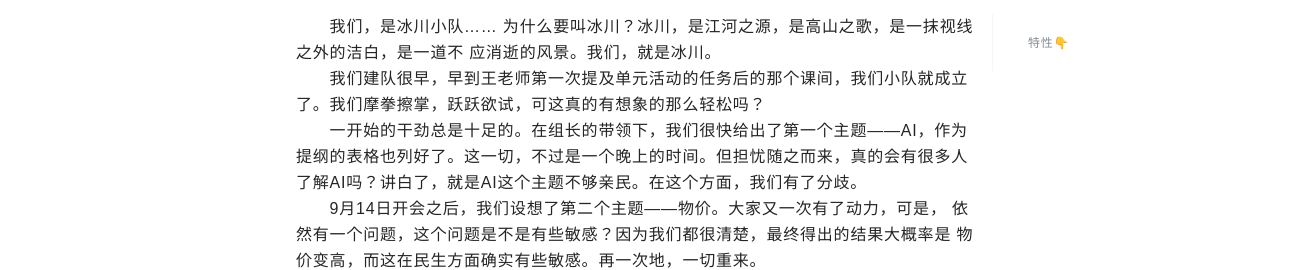
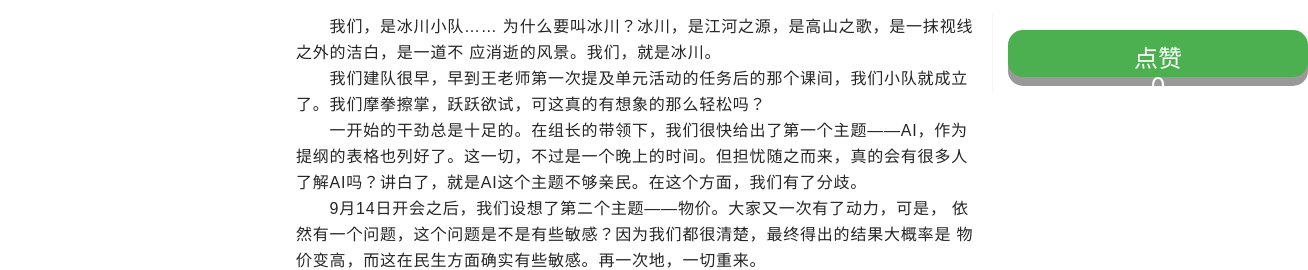
Before and after one commit to CPSczl/CPSczl.github.io, a plain HTML site: page post/新闻采访——纪实/index.html in a window 1280 px wide. Shown: the part 536-806 px from the top of the page, 1308 px wide, since content can reach past the window. Drawn offline with nearby package versions, Linux system fonts and the light colour scheme; a web font is replaced by a local one.

Commit message:
Add files via upload

```diff
--- a/post/新闻采访——纪实/index.html
+++ b/post/新闻采访——纪实/index.html
@@ -95,7 +95,7 @@
 
           <div class="post-content-wrapper">
             <div class="post-content">
-              <p>    &emsp;&emsp;我们，是冰川小队……
+              <p> &emsp;&emsp;我们，是冰川小队……
                 为什么要叫冰川？冰川，是江河之源，是高山之歌，是一抹视线之外的洁白，是一道不
                 应消逝的风景。我们，就是冰川。<br>
                 &emsp;&emsp;我们建队很早，早到王老师第一次提及单元活动的任务后的那个课间，我们小队就成立
@@ -195,11 +195,52 @@
                 我们自己做的，虽然达不到预想，但依然值得我们自豪。</p>
 
             </div>
+
+
+            <style>
+              .button {
+                display: inline-block;
+                padding: 15px 25px;
+                font-size: 24px;
+                cursor: pointer;
+                text-align: center;
+                text-decoration: none;
+                outline: none;
+                color: #fff;
+                background-color: #4CAF50;
+                border: none;
+                border-radius: 15px;
+                box-shadow: 0 9px #999;
+              }
+
+              .button:hover {
+                background-color: #3e8e41
+              }
+
+              .button:active {
+                background-color: #3e8e41;
+                box-shadow: 0 5px #666;
+                transform: translateY(4px);
+              }
+            </style>
+
+
             <div class="toc-container">
               <ul class="markdownIt-TOC">
                 <li>
                   <ul>
-                    <li><a href="#%E7%89%B9%E6%80%A7">特性👇</a></li>
+                    <div>
+                      <button class="button" id="like" onclick="like()">点赞 <p id="tag">0</p></button>
+
+                      <script>
+                        var love = 0;
+                        function like() {
+                          love++;
+                          document.getElementById('tag').innerHTML = love;
+                        }
+                      </script>
+                    </div>
+
                   </ul>
                 </li>
               </ul>
@@ -214,7 +255,7 @@
 
 
       <div class="site-footer">
-        Thank you for the support of  <a href="https://cps.rth1.link/" target="_blank"> CPS </a>  Studio
+        Thank you for the support of <a href="https://cps.rth1.link/" target="_blank"> CPS </a> Studio
         <a class="rss" href="https://CPSczl.github.io/atom.xml" target="_blank">
           <i class="ri-rss-line"></i> RSS
         </a>
--- a/styles/main.css
+++ b/styles/main.css
@@ -7,11 +7,13 @@
 html {
   box-sizing: border-box;
 }
+
 *,
 *::before,
 *::after {
   box-sizing: inherit;
 }
+
 /**
  * Use a more readable tab size (opinionated).
  */
@@ -19,6 +21,7 @@ html {
   -moz-tab-size: 4;
   tab-size: 4;
 }
+
 /**
  * 1. Correct the line height in all browsers.
  * 2. Prevent adjustments of font size after orientation changes in iOS.
@@ -29,6 +32,7 @@ html {
   -webkit-text-size-adjust: 100%;
   /* 2 */
 }
+
 /* Sections
    ========================================================================== */
 /**
@@ -37,12 +41,14 @@ html {
 body {
   margin: 0;
 }
+
 /**
  * Improve consistency of default fonts in all browsers. (https://github.com/sindresorhus/modern-normalize/issues/3)
  */
 body {
   font-family: -apple-system, BlinkMacSystemFont, 'Segoe UI', Roboto, Helvetica, Arial, sans-serif, 'Apple Color Emoji', 'Segoe UI Emoji', 'Segoe UI Symbol';
 }
+
 /* Grouping content
    ========================================================================== */
 /* Text-level semantics
@@ -53,6 +59,7 @@ body {
 abbr[title] {
   text-decoration: underline dotted;
 }
+
 /**
  * Add the correct font weight in Chrome, Edge, and Safari.
  */
@@ -60,6 +67,7 @@ b,
 strong {
   font-weight: bolder;
 }
+
 /**
  * 1. Improve consistency of default fonts in all browsers. (https://github.com/sindresorhus/modern-normalize/issues/3)
  * 2. Correct the odd `em` font sizing in all browsers.
@@ -73,12 +81,14 @@ pre {
   font-size: 1em;
   /* 2 */
 }
+
 /**
  * Add the correct font size in all browsers.
  */
 small {
   font-size: 80%;
 }
+
 /**
  * Prevent `sub` and `sup` elements from affecting the line height in all browsers.
  */
@@ -89,12 +99,15 @@ sup {
   position: relative;
   vertical-align: baseline;
 }
+
 sub {
   bottom: -0.25em;
 }
+
 sup {
   top: -0.5em;
 }
+
 /* Forms
    ========================================================================== */
 /**
@@ -115,6 +128,7 @@ textarea {
   margin: 0;
   /* 2 */
 }
+
 /**
  * Remove the inheritance of text transform in Edge and Firefox.
  * 1. Remove the inheritance of text transform in Firefox.
@@ -124,6 +138,7 @@ select {
   /* 1 */
   text-transform: none;
 }
+
 /**
  * Correct the inability to style clickable types in iOS and Safari.
  */
@@ -133,6 +148,7 @@ button,
 [type='submit'] {
   -webkit-appearance: button;
 }
+
 /**
  * Remove the inner border and padding in Firefox.
  */
@@ -143,6 +159,7 @@ button::-moz-focus-inner,
   border-style: none;
   padding: 0;
 }
+
 /**
  * Restore the focus styles unset by the previous rule.
  */
@@ -152,24 +169,28 @@ button:-moz-focusring,
 [type='submit']:-moz-focusring {
   outline: 1px dotted ButtonText;
 }
+
 /**
  * Correct the padding in Firefox.
  */
 fieldset {
   padding: 0.35em 0.75em 0.625em;
 }
+
 /**
  * Remove the padding so developers are not caught out when they zero out `fieldset` elements in all browsers.
  */
 legend {
   padding: 0;
 }
+
 /**
  * Add the correct vertical alignment in Chrome and Firefox.
  */
 progress {
   vertical-align: baseline;
 }
+
 /**
  * Correct the cursor style of increment and decrement buttons in Safari.
  */
@@ -177,6 +198,7 @@ progress {
 [type='number']::-webkit-outer-spin-button {
   height: auto;
 }
+
 /**
  * 1. Correct the odd appearance in Chrome and Safari.
  * 2. Correct the outline style in Safari.
@@ -187,12 +209,14 @@ progress {
   outline-offset: -2px;
   /* 2 */
 }
+
 /**
  * Remove the inner padding in Chrome and Safari on macOS.
  */
 [type='search']::-webkit-search-decoration {
   -webkit-appearance: none;
 }
+
 /**
  * 1. Correct the inability to style clickable types in iOS and Safari.
  * 2. Change font properties to `inherit` in Safari.
@@ -203,6 +227,7 @@ progress {
   font: inherit;
   /* 2 */
 }
+
 /* Interactive
    ========================================================================== */
 /*
@@ -211,12 +236,14 @@ progress {
 summary {
   display: list-item;
 }
+
 *,
 *:before,
 *:after {
   margin: 0;
   padding: 0;
 }
+
 html,
 body,
 div,
@@ -301,22 +328,27 @@ video {
   border: 0;
   vertical-align: baseline;
 }
+
 html {
   font-size: 58%;
 }
+
 body {
   color: rgba(0, 0, 0, 0.86);
   font: 400 16px/1.42 -apple-system, BlinkMacSystemFont, "Helvetica Neue", "PingFang SC", "Hiragino Sans GB", "Droid Sans Fallback", "Microsoft YaHei", sans-serif;
   letter-spacing: 0.05em;
 }
+
 a {
   color: rgba(0, 0, 0, 0.98);
   text-decoration: none;
   transition: all 0.3s;
 }
+
 a:hover {
   color: #006CFF;
 }
+
 body,
 div,
 a,
@@ -337,12 +369,14 @@ td {
   margin: 0;
   padding: 0;
 }
+
 .main {
   max-width: 800px;
   min-height: 100vh;
   margin: 0 auto;
   background: #fff;
 }
+
 .main .main-content {
   flex: 1;
   display: flex;
@@ -350,60 +384,73 @@ td {
   flex-direction: column;
   padding: 0 24px;
 }
+
 .site-header {
   padding: 48px 0;
   text-align: center;
 }
+
 .site-header .site-title {
   font-size: 32px;
   font-weight: bold;
 }
+
 .site-header .site-description {
   font-size: 16px;
   padding: 24px;
   color: #495057;
   font-weight: lighter;
 }
+
 .site-header .menu-container {
   display: flex;
   justify-content: center;
   flex-wrap: wrap;
 }
+
 .site-header .menu-container a.menu {
   font-size: 16px;
   padding: 8px 16px;
   flex-shrink: 0;
   font-weight: 600;
 }
+
 .site-header .avatar {
   margin-bottom: 24px;
   border-radius: 50%;
   width: 120px;
   height: 120px;
 }
+
 .site-header .social-container {
   padding: 16px;
   font-size: 18px;
 }
+
 .site-header .social-container a {
   margin: 4px 8px;
   color: #868e96;
 }
+
 @media (max-width: 600px) {
   .site-header {
     padding: 24px 0 0;
   }
+
   .site-header .avatar {
     width: 80px;
     height: 80px;
   }
 }
+
 .post-container {
   flex: 1;
 }
+
 .post-container .post {
   padding-bottom: 32px;
 }
+
 .post-container .post .post-title {
   font-size: 28px;
   text-align: center;
@@ -411,23 +458,28 @@ td {
   font-weight: 900;
   letter-spacing: 0.02em;
 }
+
 .post-container .post .post-info {
   text-align: center;
   font-size: 12px;
   padding-bottom: 24px;
 }
-.post-container .post .post-info > span {
+
+.post-container .post .post-info>span {
   color: #5E5E5E;
 }
-.post-container .post .post-info > span:not(:first-child):before {
+
+.post-container .post .post-info>span:not(:first-child):before {
   content: "/ ";
   font-size: 10px;
   color: rgba(0, 0, 0, 0.1);
   margin: 0 4px;
 }
+
 .post-container .post .post-info .post-tag {
   padding: 8px 8px;
 }
+
 .post-container .post .post-feature-image {
   display: block;
   width: 100%;
@@ -438,28 +490,35 @@ td {
   background-position: center;
   transition: all 0.3s;
 }
+
 .post-container .post .post-feature-image img {
   width: 100%;
 }
+
 .post-container .post .post-feature-image:hover {
   transform: scale(1.0082);
 }
+
 .post-container .post .post-abstract {
   padding: 24px 0;
   line-height: 1.5;
   font-size: 16px;
 }
+
 .post-container .post .post-abstract strong {
   font-weight: bolder;
 }
+
 .post-container .post .post-abstract a {
   color: #006CFF;
   transition: all 0.3s;
 }
+
 .post-container .post .post-abstract a:hover {
   color: #0061e6;
   border-bottom: 1px dotted #0061e6;
 }
+
 .post-container .post .post-abstract code {
   font-family: monospace;
   font-size: inherit;
@@ -471,53 +530,66 @@ td {
   word-wrap: break-word;
   text-indent: 0;
 }
+
 .pagination-container {
   padding: 32px 16px;
   overflow: hidden;
 }
+
 .pagination-container .prev-page {
   float: left;
 }
+
 .pagination-container .next-page {
   float: right;
 }
+
 .pagination-container .prev-page,
 .pagination-container .next-page {
   padding: 6px 12px;
   font-weight: bold;
   border-bottom: 2px solid transparent;
 }
+
 .pagination-container .prev-page:hover,
 .pagination-container .next-page:hover {
   border-bottom: 2px solid;
 }
+
 @media (max-width: 600px) {
   .post-container .post {
     padding: 16px 16px;
   }
+
   .post-container .post .post-title {
     padding: 16px 0;
     font-size: 24px;
   }
+
   .post-container .post .post-abstract {
     padding: 16px 0;
   }
+
   .post-container .post .post-feature-image {
     padding-top: 56.25%;
   }
 }
+
 .post-detail {
   flex: 1;
 }
+
 .post-detail .post {
   padding: 24px 32px;
 }
+
 .post-detail .post .post-feature-image {
   width: 100%;
   height: auto;
   margin-bottom: 24px;
   border-radius: 2px;
 }
+
 .post-detail .post .post-title {
   font-size: 32px;
   text-align: center;
@@ -525,41 +597,50 @@ td {
   font-weight: 900;
   letter-spacing: 0.02em;
 }
+
 .post-detail .post .post-info {
   text-align: center;
   font-size: 12px;
   padding-bottom: 24px;
 }
-.post-detail .post .post-info > span {
+
+.post-detail .post .post-info>span {
   color: #5E5E5E;
 }
-.post-detail .post .post-info > span:not(:first-child):before {
+
+.post-detail .post .post-info>span:not(:first-child):before {
   content: "/ ";
   font-size: 10px;
   color: rgba(0, 0, 0, 0.1);
   margin: 0 4px;
 }
+
 .post-detail .post .post-info .post-tag {
   padding: 8px 8px;
 }
+
 .post-detail .post .post-content-wrapper {
   display: flex;
 }
+
 .post-detail .post .post-content {
   width: 100%;
   flex-shrink: 0;
   font-family: "Droid Serif", "PingFang SC", "Hiragino Sans GB", "Droid Sans Fallback", "Microsoft YaHei", sans-serif;
 }
+
 .post-detail .post .post-content a {
   color: rgba(0, 0, 0, 0.98);
   word-wrap: break-word;
   text-decoration: none;
   border-bottom: 1px solid rgba(0, 0, 0, 0.26);
 }
+
 .post-detail .post .post-content a:hover {
   color: #0061e6;
   border-bottom: 1px solid #0061e6;
 }
+
 .post-detail .post .post-content img {
   display: block;
   box-shadow: 0 0 30px #eee;
@@ -567,6 +648,7 @@ td {
   border-radius: 2px;
   margin: 24px auto;
 }
+
 .post-detail .post .post-content p {
   line-height: 1.62;
   margin-bottom: 1.12em;
@@ -574,6 +656,7 @@ td {
   letter-spacing: 0.05em;
   hyphens: auto;
 }
+
 .post-detail .post .post-content p code,
 .post-detail .post .post-content li code {
   font-family: 'Source Code Pro', Consolas, Menlo, Monaco, 'Courier New', monospace;
@@ -586,11 +669,13 @@ td {
   margin-left: 0.125em;
   margin-right: 0.125em;
 }
+
 .post-detail .post .post-content pre {
   margin-bottom: 1.5rem;
   padding: 0;
   position: relative;
 }
+
 .post-detail .post .post-content pre code {
   font-size: 0.96em;
   font-family: 'Source Code Pro', Consolas, Menlo, Monaco, 'Courier New', monospace;
@@ -598,12 +683,14 @@ td {
   border-radius: 5px;
   line-height: 1.5;
 }
+
 .post-detail .post .post-content blockquote {
   color: #9a9a9a;
   position: relative;
   padding: 0.4em 0 0 2.2em;
   font-size: 0.96em;
 }
+
 .post-detail .post .post-content blockquote:before {
   position: absolute;
   top: -4px;
@@ -612,29 +699,35 @@ td {
   font: 700 62px/1 serif;
   color: rgba(0, 0, 0, 0.1);
 }
+
 .post-detail .post .post-content table {
   border-collapse: collapse;
   margin: 1rem 0;
   display: block;
   overflow-x: auto;
 }
+
 .post-detail .post .post-content tr {
   border-top: 1px solid #dfe2e5;
 }
+
 .post-detail .post .post-content td,
 .post-detail .post .post-content th {
   border: 1px solid #dfe2e5;
   padding: 0.6em 1em;
 }
+
 .post-detail .post .post-content ul,
 .post-detail .post .post-content ol {
   padding-left: 35px;
   line-height: 1.725;
   margin-bottom: 16px;
 }
+
 .post-detail .post .post-content ul {
   list-style-type: square;
 }
+
 .post-detail .post .post-content h1,
 .post-detail .post .post-content h2,
 .post-detail .post .post-content h3,
@@ -645,30 +738,38 @@ td {
   font-weight: 700;
   padding-top: 16px;
 }
+
 .post-detail .post .post-content h1 {
   font-size: 1.8em;
 }
+
 .post-detail .post .post-content h2 {
   font-size: 1.42em;
 }
+
 .post-detail .post .post-content h3 {
   font-size: 1.17em;
 }
+
 .post-detail .post .post-content h4 {
   font-size: 1em;
 }
+
 .post-detail .post .post-content h5 {
   font-size: 1em;
 }
+
 .post-detail .post .post-content h6 {
   font-size: 1em;
   font-weight: 500;
 }
+
 .post-detail .post .post-content hr {
   display: block;
   border: 0;
   margin: 2.24em auto 2.86em;
 }
+
 .post-detail .post .post-content hr:before {
   color: rgba(0, 0, 0, 0.2);
   font-size: 1.1em;
@@ -676,11 +777,13 @@ td {
   content: "* * *";
   text-align: center;
 }
+
 .post-detail .post .post-content mark {
   background: #faf089;
   color: #744210;
   padding: 0.2em;
 }
+
 .post-detail .post .post-content .footnotes {
   margin-left: auto;
   margin-right: auto;
@@ -688,6 +791,7 @@ td {
   padding-left: 18px;
   padding-right: 18px;
 }
+
 .post-detail .post .post-content .footnotes:before {
   content: "";
   display: block;
@@ -696,13 +800,16 @@ td {
   max-width: 100px;
   margin: 40px 0 20px;
 }
+
 .post-detail .post .post-content .contains-task-list {
   list-style-type: none;
   padding-left: 30px;
 }
+
 .post-detail .post .post-content .task-list-item {
   position: relative;
 }
+
 .post-detail .post .post-content .task-list-item-checkbox {
   position: absolute;
   cursor: pointer;
@@ -715,20 +822,25 @@ td {
   transform: rotate(-90deg);
   transition: all 0.2s ease;
 }
+
 .post-detail .post .post-content .task-list-item-checkbox:checked {
   transform: rotate(0);
 }
+
 .post-detail .post .post-content .task-list-item-checkbox:checked:before {
   border: transparent;
   background-color: #51cf66;
 }
+
 .post-detail .post .post-content .task-list-item-checkbox:checked:after {
   transform: rotate(-45deg) scale(1);
 }
-.post-detail .post .post-content .task-list-item-checkbox:checked + .task-list-item-label {
+
+.post-detail .post .post-content .task-list-item-checkbox:checked+.task-list-item-label {
   color: #a0a0a0;
   text-decoration: line-through;
 }
+
 .post-detail .post .post-content .task-list-item-checkbox:before {
   content: "";
   width: 16px;
@@ -743,6 +855,7 @@ td {
   left: 0;
   transition: all 0.2s ease;
 }
+
 .post-detail .post .post-content .task-list-item-checkbox:after {
   content: "";
   transform: rotate(-45deg) scale(0);
@@ -757,24 +870,29 @@ td {
   left: 4px;
   transition: all 0.2s ease;
 }
+
 .next-post {
   text-align: center;
   padding: 24px 32px;
 }
+
 .next-post .next {
   margin-bottom: 24px;
   color: #343a40;
   font-weight: lighter;
 }
+
 .next-post .post-title {
   font-size: 20px;
   font-weight: bold;
   letter-spacing: 0.02em;
 }
+
 #gitalk-container,
 #disqus_thread {
   padding: 24px 32px;
 }
+
 .toc-container .markdownIt-TOC {
   position: sticky;
   top: 32px;
@@ -784,6 +902,7 @@ td {
   padding-left: 0;
   padding: 16px 8px;
 }
+
 .toc-container .markdownIt-TOC:before {
   content: "";
   position: absolute;
@@ -794,43 +913,53 @@ td {
   background-color: #ebedef;
   opacity: 0.5;
 }
+
 .toc-container ul {
   list-style: none;
 }
+
 .toc-container li {
   padding-left: 16px;
 }
+
 .toc-container li a {
   color: #868e96;
   padding: 4px;
   display: block;
   transition: all 0.3s;
 }
+
 .toc-container li a:hover {
   background: #fafafa;
 }
+
 .toc-container li a.current {
   color: #006CFF;
   background: #fafafa;
 }
+
 @media (max-width: 600px) {
   .post-detail .post {
     padding: 16px;
   }
+
   .post-detail .post .post-title {
     font-size: 24px;
     padding: 16px 0;
   }
 }
+
 @media (max-width: 1150px) {
   .toc-container {
     display: none;
   }
 }
+
 .archives-container {
   padding: 32px;
   flex: 1;
 }
+
 .archives-container .year {
   font-size: 1.375rem;
   font-weight: bold;
@@ -838,30 +967,36 @@ td {
   color: #868e96;
   padding: 0 24px;
 }
+
 .archives-container .post {
   padding: 16px 24px;
   display: block;
 }
+
 .archives-container .post .post-title {
   font-size: 16px;
   font-weight: 900;
   letter-spacing: 0.02em;
 }
+
 .archives-container .post .time {
   font-size: 0.75rem;
   margin-top: 8px;
   color: #ced4da;
 }
+
 @media (max-width: 600px) {
   .archives-container {
     padding: 16px;
   }
 }
+
 .tags-container {
   padding: 32px 32px;
   flex: 1;
   text-align: center;
 }
+
 .tags-container .tag {
   display: inline-block;
   padding: 8px 16px;
@@ -871,18 +1006,22 @@ td {
   border-radius: 2px;
   font-size: 14px;
 }
+
 .tags-container .tag:hover {
   background: #e9ecef;
   color: #212529;
 }
+
 .current-tag-container .title {
   text-align: center;
   font-size: 18px;
   margin-bottom: 24px;
 }
+
 .about-page {
   padding: 24px 32px;
 }
+
 .site-footer {
   font-size: 12px;
   text-align: center;
@@ -892,11 +1031,13 @@ td {
   justify-content: center;
   align-items: center;
 }
+
 .rss {
   display: inline-flex;
   align-items: center;
   margin-left: 24px;
 }
+
 .hljs {
   display: block;
   overflow-x: auto;
@@ -904,17 +1045,20 @@ td {
   color: #333;
   background: #f9f7f3;
 }
+
 .hljs-comment,
 .hljs-quote {
   color: #998;
   font-style: italic;
 }
+
 .hljs-keyword,
 .hljs-selector-tag,
 .hljs-subst {
   color: #333;
   font-weight: bold;
 }
+
 .hljs-number,
 .hljs-literal,
 .hljs-variable,
@@ -922,55 +1066,78 @@ td {
 .hljs-tag .hljs-attr {
   color: #008080;
 }
+
 .hljs-string,
 .hljs-doctag {
   color: #d14;
 }
+
 .hljs-title,
 .hljs-section,
 .hljs-selector-id {
   color: #900;
   font-weight: bold;
 }
+
 .hljs-subst {
   font-weight: normal;
 }
+
 .hljs-type,
 .hljs-class .hljs-title {
   color: #458;
   font-weight: bold;
 }
+
 .hljs-tag,
 .hljs-name,
 .hljs-attribute {
   color: #000080;
   font-weight: normal;
 }
+
 .hljs-regexp,
 .hljs-link {
   color: #009926;
 }
+
 .hljs-symbol,
 .hljs-bullet {
   color: #990073;
 }
+
 .hljs-built_in,
 .hljs-builtin-name {
   color: #0086b3;
 }
+
 .hljs-meta {
   color: #999;
   font-weight: bold;
 }
+
 .hljs-deletion {
   background: #fdd;
 }
+
 .hljs-addition {
   background: #dfd;
 }
+
 .hljs-emphasis {
   font-style: italic;
 }
+
 .hljs-strong {
   font-weight: bold;
 }
+
+.button {
+  background-color: dodgerblue;
+  color: white;
+  width: 300px;
+  height: 47px;
+  border: 0;
+  font-size: 16px;
+  border-radius: 30px;
+}
```
Lines whose indentation alone changed are shown as unchanged.
